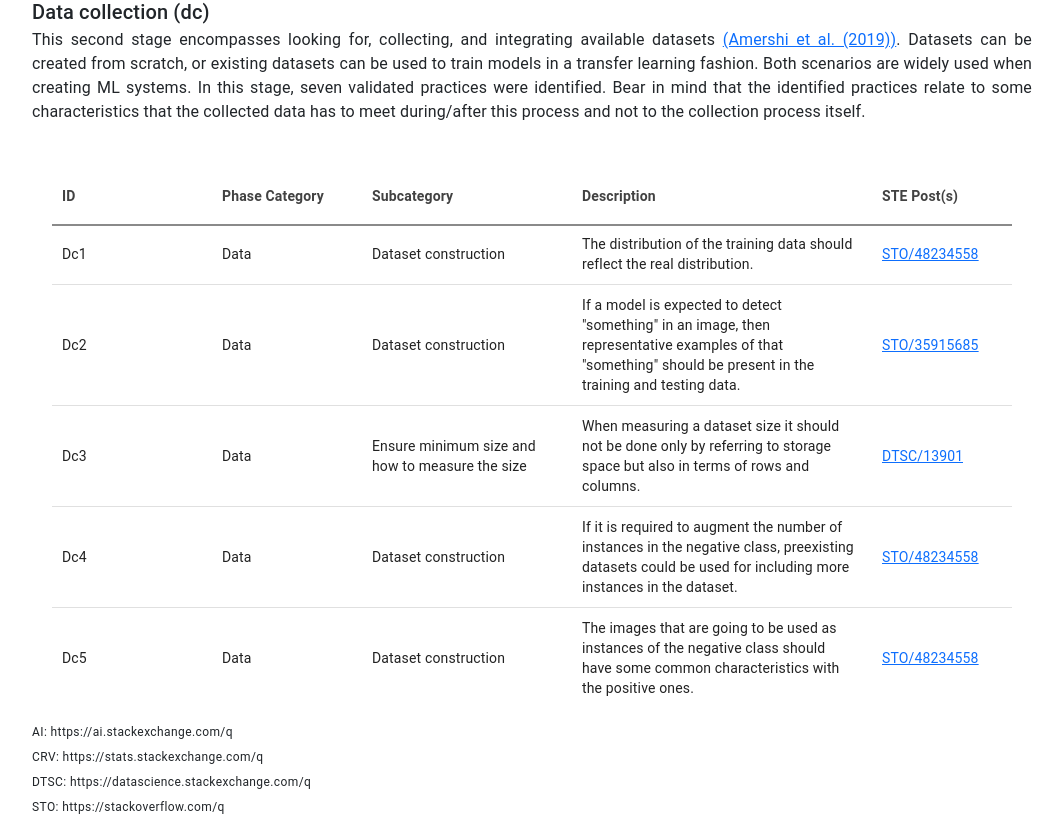
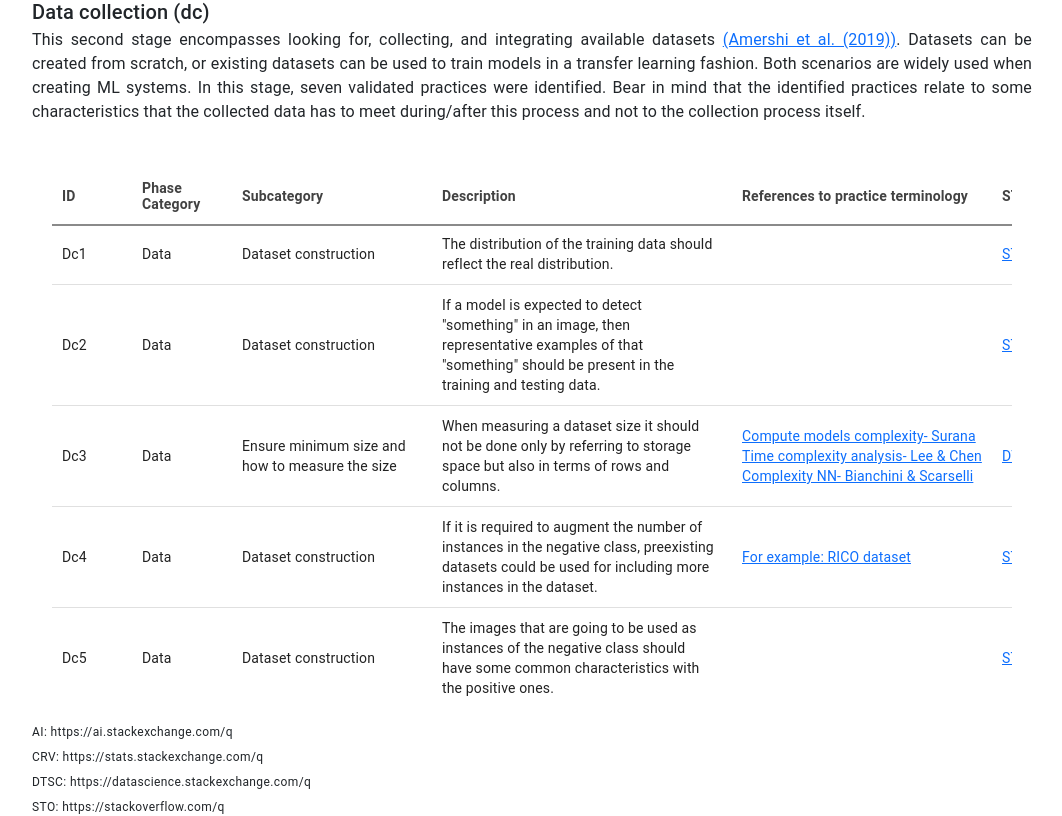
Before and after one commit to TheSoftwareDesignLab/ML_best_practices, a React (Create React App) app: page / in a window 1280 px wide. Shown: the part 2627-3443 px from the top of the page, without its empty margins (108-1170 px from the left). Built offline with nearby package versions, Linux system fonts and the light colour scheme.

Commit message:
Add extra column (references)

```diff
--- a/src/data/table2.ts
+++ b/src/data/table2.ts
@@ -10,7 +10,10 @@ export const TABLE_2 = [
     "STE Post(s)": "https://stackoverflow.com/questions/48234558",
     "External URL(S) in post(s)": "https://ai.stackexchange.com/q/92/9647\nhttps://www.cs.toronto.edu/~kriz/cifar.html",
     "STE Post(s)-link": "STO/48234558",
-    "External URL(S) in post(s)-link": "AI/92, CIFAR dataset"
+    "External URL(S) in post(s)-link": "AI/92, CIFAR dataset",
+    "References to practice terminology": "-",
+    "References to practice terminology-link": "-",
+
   },
   {
     "id": "Dc2",
@@ -21,7 +24,9 @@ export const TABLE_2 = [
     "STE Post(s)": "https://stackoverflow.com/questions/35915685",
     "External URL(S) in post(s)": "https://stackoverflow.com/questions/28003424/how-to-train-opencv-svm-with-bow-properly/28112558#28112558",
     "STE Post(s)-link": "STO/35915685",
-    "External URL(S) in post(s)-link": "STO/28112558"
+    "External URL(S) in post(s)-link": "STO/28112558",
+    "References to practice terminology": "-",
+
   },
   {
     "id": "Dc3",
@@ -32,7 +37,9 @@ export const TABLE_2 = [
     "STE Post(s)": "https://datascience.stackexchange.com/questions/13901",
     "External URL(S) in post(s)": "http://www.cs.columbia.edu/~vondrick/largetrain.pdf",
     "STE Post(s)-link": "DTSC/13901",
-    "External URL(S) in post(s)-link": "Zhu X. et al. (2012)"
+    "External URL(S) in post(s)-link": "Zhu X. et al. (2012)",
+    "References to practice terminology": " https://www.kaggle.com/general/263127\nhttps://doi.org/10.1109/MACISE49704.2020.00039\nhttps://doi.org/10.1109/TNNLS.2013.2293637",
+    "References to practice terminology-link": "Compute models complexity- Surana, Time complexity analysis- Lee & Chen, Complexity NN- Bianchini & Scarselli",
   },
   {
     "id": "Dc4",
@@ -43,7 +50,9 @@ export const TABLE_2 = [
     "STE Post(s)": "https://stackoverflow.com/questions/48234558",
     "External URL(S) in post(s)": "https://ai.stackexchange.com/q/92/9647\nhttps://www.cs.toronto.edu/~kriz/cifar.html",
     "STE Post(s)-link": "STO/48234558",
-    "External URL(S) in post(s)-link": "AI/92, CIFAR dataset"
+    "External URL(S) in post(s)-link": "AI/92, CIFAR dataset",
+    "References to practice terminology": "https://doi.org/10.1145/3126594.3126651",
+    "References to practice terminology-link": "For example: RICO dataset",
   },
   {
     "id": "Dc5",
@@ -54,7 +63,9 @@ export const TABLE_2 = [
     "STE Post(s)": "https://stackoverflow.com/questions/48234558",
     "External URL(S) in post(s)": "https://ai.stackexchange.com/q/92/9647\nhttps://www.cs.toronto.edu/~kriz/cifar.html",
     "STE Post(s)-link": "STO/48234558",
-    "External URL(S) in post(s)-link": "AI/92, CIFAR dataset"
+    "External URL(S) in post(s)-link": "AI/92, CIFAR dataset",
+    "References to practice terminology": "-",
+
   },
   {
     "id": "Dc6",
@@ -65,6 +76,8 @@ export const TABLE_2 = [
     "STE Post(s)": "https://stackoverflow.com/questions/40476041",
     "External URL(S) in post(s)": "-",
     "STE Post(s)-link": "STO/40476041",
+    "References to practice terminology": "-",
+
   },
   {
     "id": "Dc7",
@@ -75,25 +88,33 @@ export const TABLE_2 = [
     "STE Post(s)": "https://stackoverflow.com/questions/40476041",
     "External URL(S) in post(s)": "-",
     "STE Post(s)-link": "STO/40476041",
+    "References to practice terminology": "-",
   }
 ];
 
 export const TABLE_2_COLUMNS = [
-  {field: 'id', headerName: "ID", width: 160, sortable: false},
-  {field: 'Phase Category', headerName: "Phase Category", width: 150, sortable: false},
-  {field: 'Subcategory', headerName: "Subcategory", width: 210, sortable: false},
+  {field: 'id', headerName: "ID", width: 80, sortable: false},
+  {field: 'Phase Category', headerName: "Phase Category", width: 100, sortable: false},
+  {field: 'Subcategory', headerName: "Subcategory", width: 200, sortable: false},
   {field: 'Description', headerName: "Description", width: 300, sortable: false},
+  {
+    field: 'References to practice terminology',
+    headerName: "References to practice terminology",
+    width: 260,
+    sortable: false,
+    renderCell: renderUrlCell,
+  },
   {
     field: 'STE Post(s)',
     headerName: "STE Post(s)",
-    width: 250,
+    width: 190,
     sortable: false,
     renderCell: renderUrlCell
   },
   {
     field: 'External URL(S) in post(s)',
     headerName: "External URL(S) in post(s)",
-    width: 300,
+    width: 250,
     sortable: false,
     renderCell: renderUrlCell,
   },
@@ -106,10 +127,7 @@ export const TABLE_2_COLUMNS = [
     hide: true,
   },
   {
-    field: 'Number of experts that validated the practice',
-    headerName: "Number of experts that validated the practice",
-    width: 200,
-    type: 'number',
-    sortable: false
-  },
+    field: 'References to practice terminology-link',
+    hide: true,
+  }
 ];
--- a/src/data/table3.ts
+++ b/src/data/table3.ts
@@ -10,7 +10,9 @@ export const TABLE_3 = [
     "STE Post(s)": "https://stackoverflow.com/questions/5652357",
     "External URL(S) in post(s)": "http://oreilly.com/catalog/9780596510497/\nhttps://en.wikipedia.org/wiki/Cross_tabulation",
     "STE Post(s)-link": "STO/5652357",
-    "External URL(S) in post(s)-link": "Book-Watters P. and Boslaugh S, Cross tabulation Wikipedia"
+    "External URL(S) in post(s)-link": "Book-Watters P. and Boslaugh S, Cross tabulation Wikipedia",
+    "References to practice terminology": "https://link.springer.com/book/10.1007/978-1-84882-260-3",
+    "References to practice terminology-link": "Pre-processing techniques- Berthold",
   },
   {
     "id": "Dcl2",
@@ -21,7 +23,8 @@ export const TABLE_3 = [
     "STE Post(s)": "https://stackoverflow.com/questions/5652357",
     "External URL(S) in post(s)": "http://oreilly.com/catalog/9780596510497/\nhttps://en.wikipedia.org/wiki/Cross_tabulation",
     "STE Post(s)-link": "STO/5652357",
-    "External URL(S) in post(s)-link": "Book-Watters P. and Boslaugh S, Cross tabulation Wikipedia"
+    "External URL(S) in post(s)-link": "Book-Watters P. and Boslaugh S, Cross tabulation Wikipedia",
+    "References to practice terminology": "-",
   },
   {
     "id": "Dcl3",
@@ -32,6 +35,7 @@ export const TABLE_3 = [
     "STE Post(s)": "https://datascience.stackexchange.com/questions/2368",
     "External URL(S) in post(s)": "-",
     "STE Post(s)-link": "DTSC/2368",
+    "References to practice terminology": "-",
   },
   {
     "id": "Dcl4",
@@ -42,6 +46,7 @@ export const TABLE_3 = [
     "STE Post(s)": "https://datascience.stackexchange.com/questions/2368",
     "External URL(S) in post(s)": "-",
     "STE Post(s)-link": "DTSC/2368",
+    "References to practice terminology": "-",
   },
   {
     "id": "Dcl5",
@@ -52,6 +57,7 @@ export const TABLE_3 = [
     "STE Post(s)": "https://datascience.stackexchange.com/questions/39058",
     "External URL(S) in post(s)": "-",
     "STE Post(s)-link": "DTSC/39058",
+    "References to practice terminology": "-",
   },
   {
     "id": "Dcl6",
@@ -62,6 +68,7 @@ export const TABLE_3 = [
     "STE Post(s)": "https://datascience.stackexchange.com/questions/2368",
     "External URL(S) in post(s)": "-",
     "STE Post(s)-link": "DTSC/2368",
+    "References to practice terminology": "-",
   },
   {
     "id": "Dcl7",
@@ -72,28 +79,36 @@ export const TABLE_3 = [
     "STE Post(s)": "https://datascience.stackexchange.com/questions/64990",
     "External URL(S) in post(s)": "https://www.geeksforgeeks.org/clustering-in-machine-learning/",
     "STE Post(s)-link": "DTSC/64990",
-    "External URL(S) in post(s)-link": "Clustering GeeksForGeeks"
+    "External URL(S) in post(s)-link": "Clustering GeeksForGeeks",
+    "References to practice terminology": "-",
   }
 ];
 
 export const TABLE_3_COLUMNS = [
-  { field: 'id', headerName: "ID", width: 160 },
-  { field: 'Phase Category', headerName: "Phase Category", width: 150 },
-  { field: 'Subcategory', headerName: "Subcategory", width: 210 },
-  { field: 'Description', headerName: "Description", width: 300 },
+  {field: 'id', headerName: "ID", width: 80, sortable: false},
+  {field: 'Phase Category', headerName: "Phase Category", width: 100, sortable: false},
+  {field: 'Subcategory', headerName: "Subcategory", width: 200, sortable: false},
+  {field: 'Description', headerName: "Description", width: 300, sortable: false},
+  {
+    field: 'References to practice terminology',
+    headerName: "References to practice terminology",
+    width: 260,
+    sortable: false,
+    renderCell: renderUrlCell,
+  },
   {
     field: 'STE Post(s)',
     headerName: "STE Post(s)",
-    width: 170,
-    renderCell: renderUrlCell,
-    sortable: false
+    width: 190,
+    sortable: false,
+    renderCell: renderUrlCell
   },
   {
     field: 'External URL(S) in post(s)',
     headerName: "External URL(S) in post(s)",
-    width: 230,
+    width: 250,
+    sortable: false,
     renderCell: renderUrlCell,
-    sortable: false,
   },
   {
     field: 'STE Post(s)-link',
@@ -104,10 +119,7 @@ export const TABLE_3_COLUMNS = [
     hide: true,
   },
   {
-    field: 'Number of experts that validated the practice',
-    headerName: "Number of experts that validated the practice",
-    width: 200,
-    type: 'number',
-    sortable: false
-  },
+    field: 'References to practice terminology-link',
+    hide: true,
+  }
 ];
--- a/src/data/table5.ts
+++ b/src/data/table5.ts
@@ -10,6 +10,8 @@ export const TABLE_5 = [
     "STE Post(s)": "https://stats.stackexchange.com/questions/503677",
     "External URL(S) in post(s)": "-",
     "STE Post(s)-link": "CRV/503677",
+    "References to practice terminology": "https://doi.org/10. 1016/j.artmed.2010.05.002\nhttps://www.jmlr.org/papers/volume18/17-073/17-073.pdf\nhttps://www.ncbi.nlm.nih.gov/pmc/articles/PMC3668100/\nhttps://pubmed.ncbi.nlm.nih.gov/18652544/",
+    "References to practice terminology-link": "Imputation techniques (Jerez), Imputation techniques (Bertsimas), Bias imputation (Kang), Bias imputation (Graham)",
   },
   {
     "id": "Dcl13",
@@ -20,7 +22,8 @@ export const TABLE_5 = [
     "STE Post(s)": "https://stackoverflow.com/questions/51064462\nhttps://datascience.stackexchange.com/questions/82012",
     "External URL(S) in post(s)": "https://stackoverflow.com/questions/48805063/h2o-balance-classes-cross-validation/48810493#48810493\nhttps://imbalanced-learn.org/stable/",
     "STE Post(s)-link": "STO/51064462, DTSC/82012",
-    "External URL(S) in post(s)-link": "STO/48810493, Imbalanced learn-Sklearn"
+    "External URL(S) in post(s)-link": "STO/48810493, Imbalanced learn-Sklearn",
+    "References to practice terminology": "-",
   },
   {
     "id": "Dcl14",
@@ -31,7 +34,8 @@ export const TABLE_5 = [
     "STE Post(s)": "https://stackoverflow.com/questions/51064462",
     "External URL(S) in post(s)": "https://stackoverflow.com/questions/48805063/h2o-balance-classes-cross-validation/48810493#48810493",
     "STE Post(s)-link": "STO/48810493",
-    "External URL(S) in post(s)-link": "STO/48810493"
+    "External URL(S) in post(s)-link": "STO/48810493",
+    "References to practice terminology": "-",
   },
   {
     "id": "Dcl15",
@@ -42,7 +46,9 @@ export const TABLE_5 = [
     "STE Post(s)": "https://stackoverflow.com/questions/46178141",
     "External URL(S) in post(s)": "https://en.wikipedia.org/wiki/Oversampling_and_undersampling_in_data_analysis",
     "STE Post(s)-link": "STO/46178141",
-    "External URL(S) in post(s)-link": "Over/under sample Wikipedia"
+    "External URL(S) in post(s)-link": "Over/under sample Wikipedia",
+    "References to practice terminology": "https://link.springer.com/book/10.1007/978-3-319-98074-4\nhttps://link.springer.com/article/10.1023/A:1007601015854\nhttps://www.wiley.com/en-us/Imbalanced+Learning%3A+Foundations%2C+Algorithms%2C+and+Applications-p-9781118074626",
+    "References to practice terminology-link": "Learning from imbalanced datasets (IMD), Metrics in IMD (Provost & Fawcett), Metrics in IMD and balance (He & Ma)",
   },
   {
     "id": "Dcl16",
@@ -53,7 +59,8 @@ export const TABLE_5 = [
     "STE Post(s)": "https://cs.stackexchange.com/questions/60391\nhttps://stats.stackexchange.com/questions/77350\nhttps://datascience.stackexchange.com/questions/75178\nhttps://stats.stackexchange.com/questions/482486\nhttps://cs.stackexchange.com/questions/115441",
     "External URL(S) in post(s)": "https://cs231n.github.io/neural-networks-2/\nhttps://openai.com/blog/better-language-models/",
     "STE Post(s)-link": "CS/60391, CRV/77350, DTSC/75178, CRV/482486, CS/115441",
-    "External URL(S) in post(s)-link": "CS231-CNN, Language models-openAI"
+    "External URL(S) in post(s)-link": "CS231-CNN, Language models-openAI",
+    "References to practice terminology": "-",
   },
   {
     "id": "Dcl17",
@@ -64,7 +71,8 @@ export const TABLE_5 = [
     "STE Post(s)": "https://stackoverflow.com/questions/5652357\nhttps://datascience.stackexchange.com/questions/37734\nhttps://stats.stackexchange.com/questions/189652\nhttps://datascience.stackexchange.com/questions/25832\nhttps://datascience.stackexchange.com/questions/65215",
     "External URL(S) in post(s)":"http://oreilly.com/catalog/9780596510497/\nhttp://en.wikipedia.org/wiki/Cross_tabulation\nhttps://stats.stackexchange.com/questions/189652/is-it-a-good-practice-to-always-scale-normalize-data-for-machine-learning\nhttps://arxiv.org/pdf/1508.00330.pdf\nhttps://datascience.stackexchange.com/questions/13061/when-to-use-he-or-glorot-normal-initialization-over-uniform-init-and-what-are\nhttps://datascience.stackexchange.com/questions/23493/why-relu-is-better-than-the-other-activation-functions\nhttps://datascience.stackexchange.com/questions/23287/why-large-weights-are-prohibited-in-neural-networks",
     "STE Post(s)-link": "STO/5652357, DTSC/37734, CRV/189652, DTSC/25832, DTSC/65215",
-    "External URL(S) in post(s)-link": "Book-Watters P. and Boslaugh S, Cross tabulation Wikipedia, CRV/189652, Liao z. et al (2015), DTSC/13061, DTSC/23493, DTSC/23287"
+    "External URL(S) in post(s)-link": "Book-Watters P. and Boslaugh S, Cross tabulation Wikipedia, CRV/189652, Liao z. et al (2015), DTSC/13061, DTSC/23493, DTSC/23287",
+    "References to practice terminology": "-",
   },
   {
     "id": "Dcl18",
@@ -75,6 +83,8 @@ export const TABLE_5 = [
     "STE Post(s)": "https://stats.stackexchange.com/questions/189652",
     "External URL(S) in post(s)": "-",
     "STE Post(s)-link": "CRV/189652",
+    "References to practice terminology": "https://link.springer.com/article/10.1007/BF00994018\nhttps://ieeexplore.ieee.org/document/708428",
+    "References to practice terminology-link": "SVM (Cortes & Vapnik), SVM (Hearst et al.)",
   },
   {
     "id": "Dcl19",
@@ -85,6 +95,8 @@ export const TABLE_5 = [
     "STE Post(s)": "https://stackoverflow.com/questions/46355357",
     "External URL(S) in post(s)": "-",
     "STE Post(s)-link": "STO/46355357",
+    "References to practice terminology": "https://dl.acm.org/doi/abs/10.1145/2934732.2934737",
+    "References to practice terminology-link": "Laplace smoothing (Valcarce et al.)",
   },
   {
     "id": "Dcl20",
@@ -95,6 +107,8 @@ export const TABLE_5 = [
     "STE Post(s)": "https://stackoverflow.com/questions/18853557",
     "External URL(S) in post(s)": "-",
     "STE Post(s)-link": "STO/18853557",
+    "References to practice terminology": "https://stats.oarc.ucla.edu/wp-content/uploads/2016/02/p046.pdf",
+    "References to practice terminology-link": "One-hot encoding (Garavaglia et al.)",
   },
   {
     "id": "Dcl21",
@@ -105,7 +119,8 @@ export const TABLE_5 = [
     "STE Post(s)": "https://stats.stackexchange.com/questions/311494",
     "External URL(S) in post(s)": "https://ianlondon.github.io/blog/encoding-cyclical-features-24hour-time/\nhttps://stats.stackexchange.com/questions/126230/optimal-construction-of-day-feature-in-neural-networks\nhttps://datascience.stackexchange.com/questions/5990/what-is-a-good-way-to-transform-cyclic-ordinal-attributes\nhttps://medium.com/towards-data-science/top-6-errors-novice-machine-learning-engineers-make-e82273d394db",
     "STE Post(s)-link": "CRV/311494",
-    "External URL(S) in post(s)-link": "Ian London's Blog, CRV/126230, DTSC/5990, Dossman C.-Medium"
+    "External URL(S) in post(s)-link": "Ian London's Blog, CRV/126230, DTSC/5990, Dossman C.-Medium",
+    "References to practice terminology": "-",
   },
   {
     "id": "Dcl22",
@@ -116,7 +131,9 @@ export const TABLE_5 = [
     "STE Post(s)": "https://stackoverflow.com/questions/32966970",
     "External URL(S) in post(s)": "http://arxiv.org/pdf/1411.6447",
     "STE Post(s)-link": "STO/32966970",
-    "External URL(S) in post(s)-link": "Xiao T. et al. (2014)"
+    "External URL(S) in post(s)-link": "Xiao T. et al. (2014)",
+    "References to practice terminology": "https://journalofbigdata.springeropen.com/articles/10.1186/s40537-019-0197-0\nhttps://arxiv.org/abs/1712.04621\nhttps://ieeexplore.ieee.org/abstract/document/7533048\nhttps://www.frontiersin.org/article/10.3389/fncom.2019.00083\nhttps://www.sciencedirect.com/science/article/pii/ S1574954120300340\nhttps://www.isca-speech.org/archive_v0/interspeech_2015/papers/i15_3586.pdf\nhttps://arxiv.org/abs/1808.03883\nhttps://computationalsocialnetworks.springeropen.com/articles/10.1186/s40649-020-00080-x\nhttps://dl.acm.org/doi/abs/10.1145/3366424.3383552?casa_token=c-BvfGx_DiUAAAAA:UohyaOTr1wIs1_2TtnSE1FnQ8oXS_hkQE1s1lKl2FHCZeteWawAkwcxayhN5bAMUrmbTBTnB0LQ\nhttps://www.mdpi.com/2076-3417/10/17/5978",
+    "References to practice terminology-link": "Image augmentation (Shorten & Khoshgoftaar), Image augmentation (Perez & Wang), Image augmentation (Fawzi et al.), Image augmentation (Nalepa et al.), Audio augmentation (Nanni et al.), Audio augmentation (Ko et al.), Audio augmentation (Wei et al.), Text augmentation (Duong and Nguyenhi), Text augmentation (Qiu S. et al.), Text augmentation (Atliha & Šešok)",
   },
   {
     "id": "Dcl23",
@@ -127,7 +144,8 @@ export const TABLE_5 = [
     "STE Post(s)": "https://opendata.stackexchange.com/questions/7225",
     "External URL(S) in post(s)": "https://stackoverflow.com/q/1972299/2327328\nhttps://stackoverflow.com/a/28029854/2327328\nhttps://stackoverflow.com/a/12243875/2327328",
     "STE Post(s)-link": "OD/7225",
-    "External URL(S) in post(s)-link": "STO/2327328, STO/28029854, STO/12243875"
+    "External URL(S) in post(s)-link": "STO/2327328, STO/28029854, STO/12243875",
+    "References to practice terminology": "-",
   },
   {
     "id": "Dcl24",
@@ -138,6 +156,7 @@ export const TABLE_5 = [
     "STE Post(s)": "https://stackoverflow.com/questions/40476041",
     "External URL(S) in post(s)": "-",
     "STE Post(s)-link": "STO/40476041",
+    "References to practice terminology": "-",
   },
   {
     "id": "Dcl25",
@@ -148,7 +167,9 @@ export const TABLE_5 = [
     "STE Post(s)": " https://stats.stackexchange.com/questions/207533",
     "External URL(S) in post(s)": "https://www.academia.edu/4489774/PREDICTING_THE_GEOGRAPHIC_ORIGIN_OF_WORLD_MUSIC\nhttps://en.wikipedia.org/wiki/Directional_statistics\nhttps://cran.r-project.org/web/views/Spatial.html",
     "STE Post(s)-link": "CRV/207533",
-    "External URL(S) in post(s)-link": "John Melton-Academia, Directional statistics-Wikipedia, Spatial Data Cran"
+    "External URL(S) in post(s)-link": "John Melton-Academia, Directional statistics-Wikipedia, Spatial Data Cran",
+    "References to practice terminology": "https://www.tandfonline.com/doi/abs/10.1080/03610928108828131\nhttps://www.jstor.org/stable/2958339\nhttps://books.google.de/books?id=KA12QgAACAAJ&hl=en",
+    "References to practice terminology-link": "Directional statistics (Mardia), Directional statistics (Bingham), Directional statistics (Gaile & Burt)",
   },
   {
     "id": "Dcl26",
@@ -159,7 +180,9 @@ export const TABLE_5 = [
     "STE Post(s)": "https://stats.stackexchange.com/questions/207566",
     "External URL(S) in post(s)": "http://www.academia.edu/4489774/PREDICTING_THE_GEOGRAPHIC_ORIGIN_OF_WORLD_MUSIC",
     "STE Post(s)-link": "CRV/207566",
-    "External URL(S) in post(s)-link": "John Melton-Academi"
+    "External URL(S) in post(s)-link": "John Melton-Academi",
+    "References to practice terminology": "https://doi.org/10.1016/j.ecoinf.2012.10.006\nhttps://pubs.nctm.org/view/journals/mt/66/8/article-p695.xml",
+    "References to practice terminology-link": "Geographical data characteristics (Stojanova), Manhattan distance (Krause)",
   },
   {
     "id": "Dcl27",
@@ -170,6 +193,8 @@ export const TABLE_5 = [
     "STE Post(s)": "https://stackoverflow.com/questions/18853557\nhttps://datascience.stackexchange.com/questions/65215",
     "External URL(S) in post(s)": "-",
     "STE Post(s)-link": "STO/18853557, DTSC/65215",
+    "References to practice terminology": "",
+    "References to practice terminology-link": "Time-data to frequency (Chakraborty and Elzarka)",
   },
   {
     "id": "Dcl28",
@@ -180,7 +205,8 @@ export const TABLE_5 = [
     "STE Post(s)": "https://stats.stackexchange.com/questions/311494",
     "External URL(S) in post(s)": "https://ianlondon.github.io/blog/encoding-cyclical-features-24hour-time/\nhttps://stats.stackexchange.com/questions/126230/optimal-construction-of-day-feature-in-neural-networks\nhttps://datascience.stackexchange.com/questions/5990/what-is-a-good-way-to-transform-cyclic-ordinal-attributes\nhttps://medium.com/towards-data-science/top-6-errors-novice-machine-learning-engineers-make-e82273d394db",
     "STE Post(s)-link": "CRV/311494",
-    "External URL(S) in post(s)-link": "Ian London's Blog, CRV/126230, DTSC/5990, Dossman C.-Medium"
+    "External URL(S) in post(s)-link": "Ian London's Blog, CRV/126230, DTSC/5990, Dossman C.-Medium",
+    "References to practice terminology": "-",
   },
   {
     "id": "Dcl29",
@@ -191,7 +217,9 @@ export const TABLE_5 = [
     "STE Post(s)": "https://datascience.stackexchange.com/questions/13901\nhttps://stackoverflow.com/questions/46355357",
     "External URL(S) in post(s)": "http://www.cs.columbia.edu/~vondrick/largetrain.pdf",
     "STE Post(s)-link": "DTSC/13901, STO/46355357",
-    "External URL(S) in post(s)-link": "Zhu X. et al. (2012)"
+    "External URL(S) in post(s)-link": "Zhu X. et al. (2012)",
+    "References to practice terminology": "https://dl.acm.org/doi/book/10.5555/1972541\nhttps://link.springer.com/article/10.1007/s10462-004-0751-8\nhttps://ieeexplore.ieee.org/abstract/document/1583581\nhttps://dl.acm.org/doi/10.5555/550616\nhttps://link.springer.com/chapter/10.1007/3-540-45681-3_2\nhttps://dl.acm.org/doi/abs/10.1145/956750.956758?casa_token=QQtZFoT7ojAAAAAA:XWdqyuxUwm9gnL-1var8hajUhDZlqgAWY1vdvxBiZ8zDvKZLvZkxlYFphRHx-_wPJ2hUk_FTy60",
+    "References to practice terminology-link": "Data noise (Han & Kamber), Data noise  (Zhu & Wu), Noise & data analysis (Xiong et al), Binning (Kennedy et al.), Distance-based outliers (Angiulli & Pizzuti), Distance-based outliers(Bay & Schwabacher)",
   },
   {
     "id": "Dcl30",
@@ -202,7 +230,9 @@ export const TABLE_5 = [
     "STE Post(s)": "https://datascience.stackexchange.com/questions/25832",
     "External URL(S) in post(s)": "https://arxiv.org/pdf/1508.00330.pdf\nhttps://datascience.stackexchange.com/questions/13061/when-to-use-he-or-glorot-normal-initialization-over-uniform-init-and-what-are\nhttps://datascience.stackexchange.com/questions/23493/why-relu-is-better-than-the-other-activation-functions\nhttps://datascience.stackexchange.com/questions/23287/why-large-weights-are-prohibited-in-neural-networks",
     "STE Post(s)-link": "DTSC/25832",
-    "External URL(S) in post(s)-link": "Liao z. et al (2015), DTSC/13061,  DTSC/23493, DTSC/23287"
+    "External URL(S) in post(s)-link": "Liao z. et al (2015), DTSC/13061,  DTSC/23493, DTSC/23287",
+    "References to practice terminology": "https://openreview.net/forum?id=rkb15iZdZB",
+    "References to practice terminology-link": "RELU (Nair & Hinton)",
   },
   {
     "id": "Dcl31",
@@ -213,6 +243,7 @@ export const TABLE_5 = [
     "STE Post(s)": "https://datascience.stackexchange.com/questions/65215",
     "External URL(S) in post(s)": "-",
     "STE Post(s)-link": "DTSC/65215",
+    "References to practice terminology": "-",
   },
   {
     "id": "Dcl32",
@@ -223,7 +254,9 @@ export const TABLE_5 = [
     "STE Post(s)": "https://stackoverflow.com/questions/44131718",
     "External URL(S) in post(s)": "http://www.deeplearningbook.org/contents/rnn.html",
     "STE Post(s)-link": "STO/44131718",
-    "External URL(S) in post(s)-link": "Deep Learning book"
+    "External URL(S) in post(s)-link": "Deep Learning book",
+    "References to practice terminology": "https://ieeexplore.ieee.org/abstract/document/6795963",
+    "References to practice terminology-link": "LSTM (Hochreiter & Schmidhuber)",
   },
   {
     "id": "Dcl33",
@@ -234,27 +267,35 @@ export const TABLE_5 = [
     "STE Post(s)": "https://datascience.stackexchange.com/questions/3693",
     "External URL(S) in post(s)": "-",
     "STE Post(s)-link": "DTSC/3693",
+    "References to practice terminology": "-"
   },
 ];
 
 export const TABLE_5_COLUMNS = [
-  { field: 'id', headerName: "ID", width: 160 },
-  { field: 'Phase Category', headerName: "Phase Category", width: 150 },
-  { field: 'Subcategory', headerName: "Subcategory", width: 210 },
-  { field: 'Description', headerName: "Description", width: 300 },
+  {field: 'id', headerName: "ID", width: 80, sortable: false},
+  {field: 'Phase Category', headerName: "Phase Category", width: 100, sortable: false},
+  {field: 'Subcategory', headerName: "Subcategory", width: 170, sortable: false},
+  {field: 'Description', headerName: "Description", width: 300, sortable: false},
+  {
+    field: 'References to practice terminology',
+    headerName: "References to practice terminology",
+    width: 290,
+    sortable: false,
+    renderCell: renderUrlCell,
+  },
   {
     field: 'STE Post(s)',
     headerName: "STE Post(s)",
-    width: 170,
-    renderCell: renderUrlCell,
-    sortable: false
+    width: 190,
+    sortable: false,
+    renderCell: renderUrlCell
   },
   {
     field: 'External URL(S) in post(s)',
     headerName: "External URL(S) in post(s)",
-    width: 230,
+    width: 250,
+    sortable: false,
     renderCell: renderUrlCell,
-    sortable: false,
   },
   {
     field: 'STE Post(s)-link',
@@ -265,10 +306,15 @@ export const TABLE_5_COLUMNS = [
     hide: true,
   },
   {
+    field: 'References to practice terminology-link',
+    hide: true,
+  },
+  {
     field: 'Number of experts that validated the practice',
     headerName: "Number of experts that validated the practice",
     width: 200,
     type: 'number',
-    sortable: false
+    sortable: false,
+    hide: true,
   },
 ];
```
Also changed, not shown: src/data/table1.ts (+4 -3 lines), src/data/table4.ts (+4 -3 lines).
